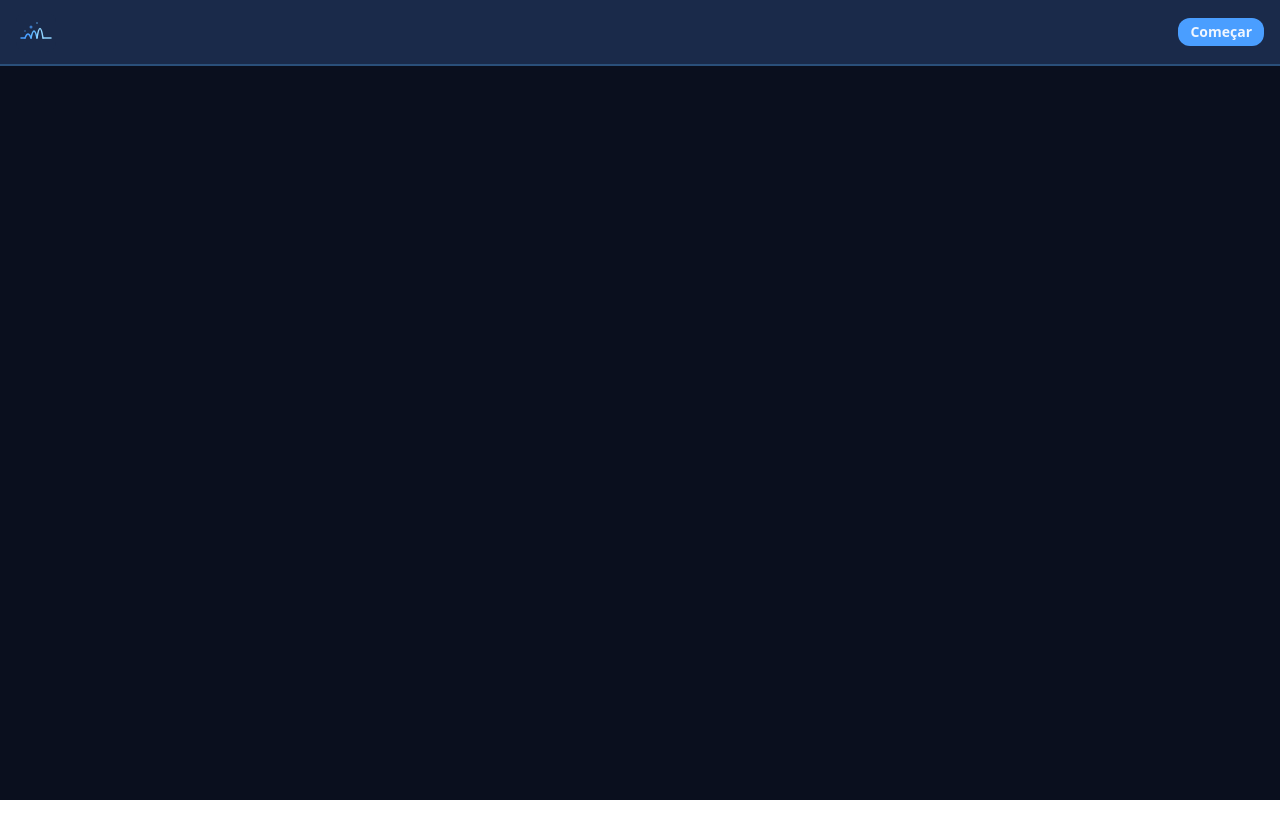
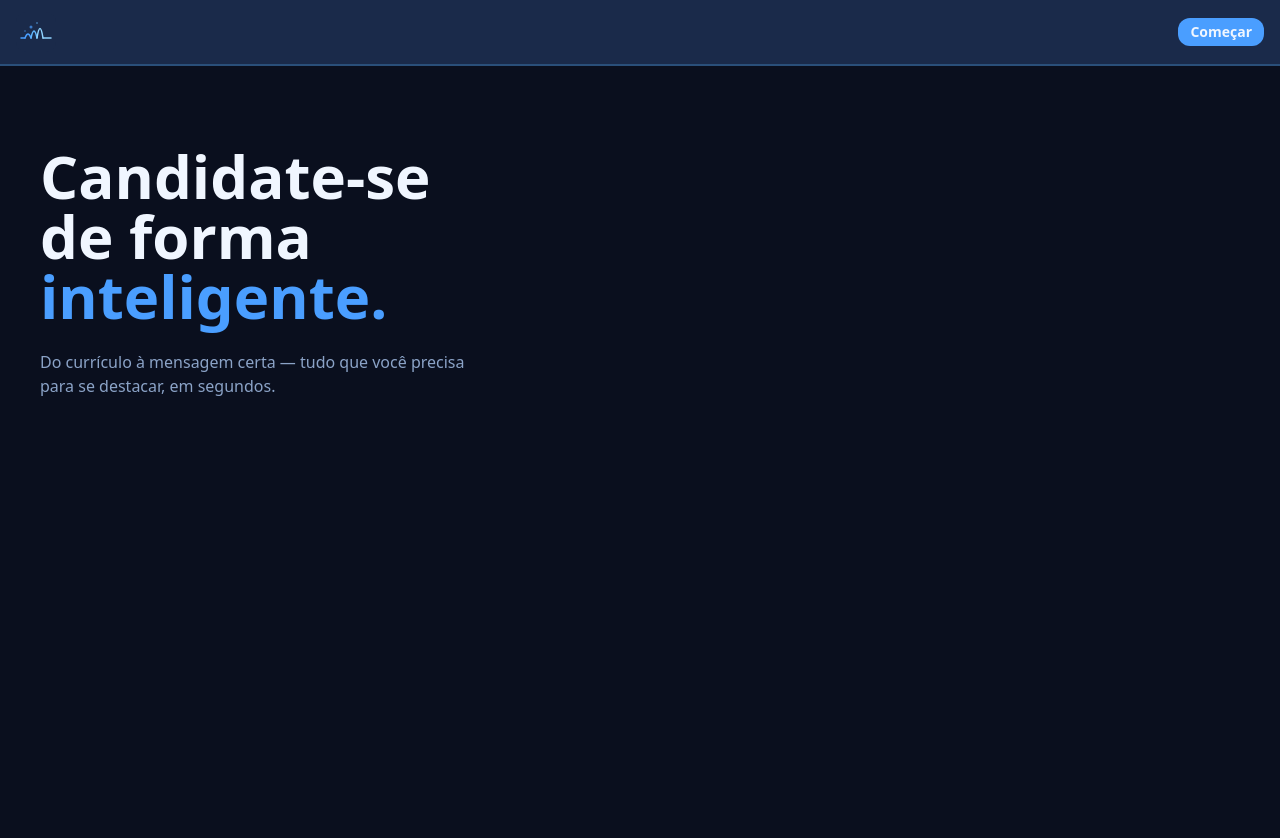
Before and after one commit to larissarauj0/applai, a Next.js app: page / in a window 1280 px wide. Shown: the top 838 px of the page. Before the commit the page ends 800 px from the top, so only its background shows below. Built offline with nearby package versions, Linux system fonts and the light colour scheme.

Commit message:
:hero iniciado

```diff
--- a/app/components/Header.tsx
+++ b/app/components/Header.tsx
@@ -1,11 +1,18 @@
 "use client";
 import Logo from "./assets/Logo";
 
+
+
 const Header = () => {
+  const handleScroll = () => {
+  const element = document.getElementById("stepper")
+  element?.scrollIntoView({ behavior: "smooth" })
+}
+
   return (
     <header className="text-2xl font-bold flex items-center justify-between min-w-screen px-4 py-3 bg-[#1a2a4a] border-b-[#2a4f7a] border-b-2">
       <Logo size="md" showText={false} />
-      <button className="text-[#f0f6ff] rounded-xl bg-[#4a9eff] hover:bg-[#60b8ff] px-3 py-1 text-sm cursor-pointer transition-colors duration-300">
+      <button onClick={handleScroll} className="text-[#f0f6ff] rounded-xl bg-[#4a9eff] hover:bg-[#60b8ff] px-3 py-1 text-sm cursor-pointer transition-colors duration-300">
         Começar
       </button>
     </header>
--- a/app/components/Hero.tsx
+++ b/app/components/Hero.tsx
@@ -0,0 +1,18 @@
+"use client";
+
+const Hero = () => {
+  return (
+    <section className="min-h-screen min-w-screen bg-[#0a0f1e] flex flex-col items-start ">
+      <h1 className="text-6xl font-bold text-[#f0f6ff] text-start ml-10 mt-20 w-1/3">
+        Candidate-se de forma{" "}
+        <span className="text-[#4a9eff]"> inteligente. </span>
+      </h1>
+      <p className="text-[#8ba3c7] mt-6 ml-10 w-1/3">
+        Do currículo à mensagem certa — tudo que você precisa para se destacar,
+        em segundos.
+      </p>
+    </section>
+  );
+};
+
+export default Hero;
--- a/app/components/Stepper.tsx
+++ b/app/components/Stepper.tsx
@@ -0,0 +1,8 @@
+interface StepperProps {
+  id: string;
+}
+const Stepper = ({ id }: StepperProps) => {
+  return <div id={id}>{/* conteúdo */}</div>;
+};
+
+export default Stepper;
--- a/app/page.tsx
+++ b/app/page.tsx
@@ -1,9 +1,13 @@
 import Header from "./components/Header";
+import Stepper from "./components/Stepper";
+import Hero from "./components/Hero";
 
 export default function Home() {
   return (
     <main className="flex min-h-screen flex-col items-center justify-between bg-[#0a0f1e]">
       <Header />
+      <Hero />
+      <Stepper id="stepper" />
     </main>
   );
 }
--- a/package.json
+++ b/package.json
@@ -9,6 +9,7 @@
     "lint": "eslint"
   },
   "dependencies": {
+    "framer-motion": "^12.38.0",
     "next": "16.2.6",
     "react": "19.2.4",
     "react-dom": "19.2.4"
```
Also changed, not shown: 1 other file (tests, documents, lock files or other folders).
